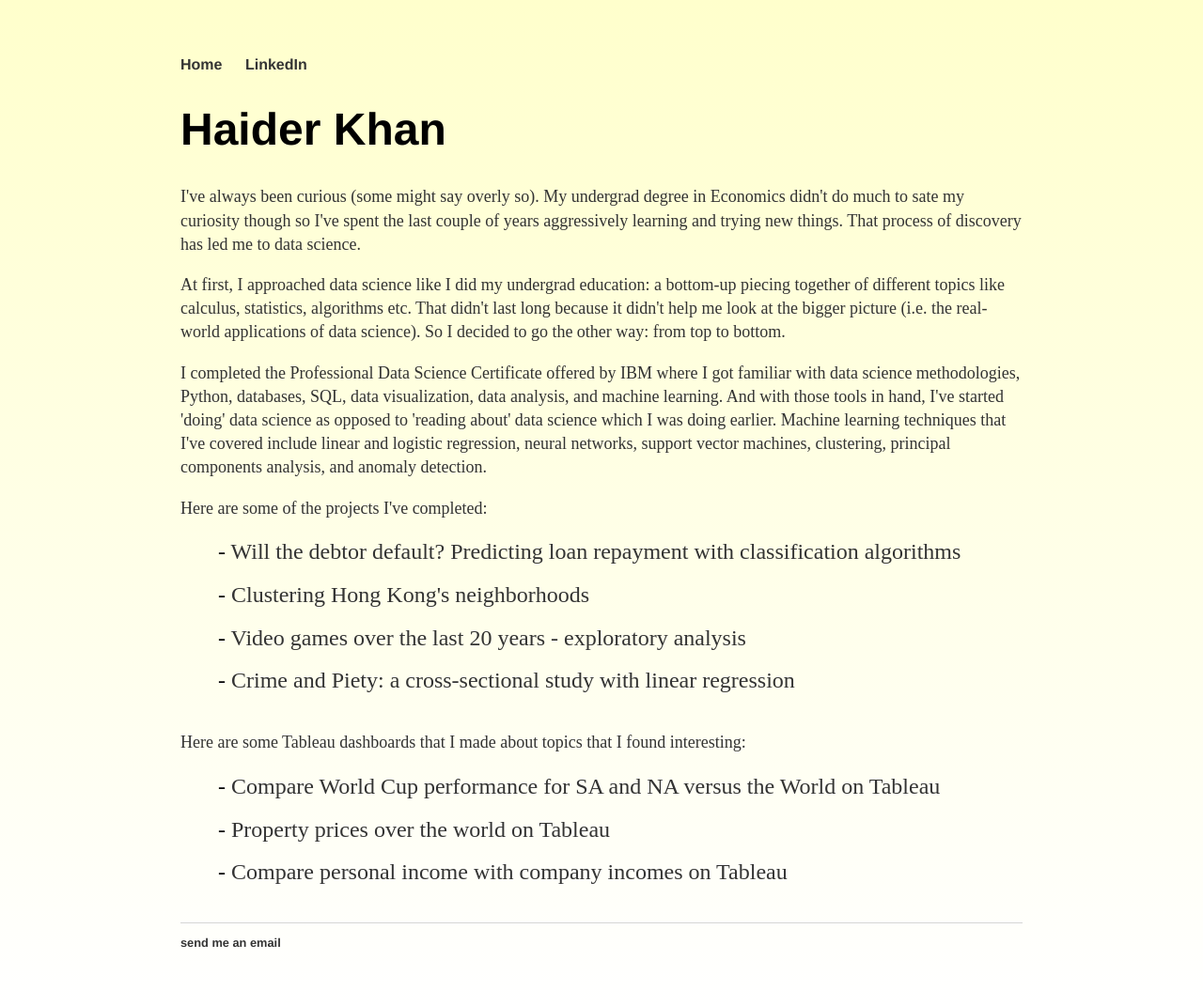
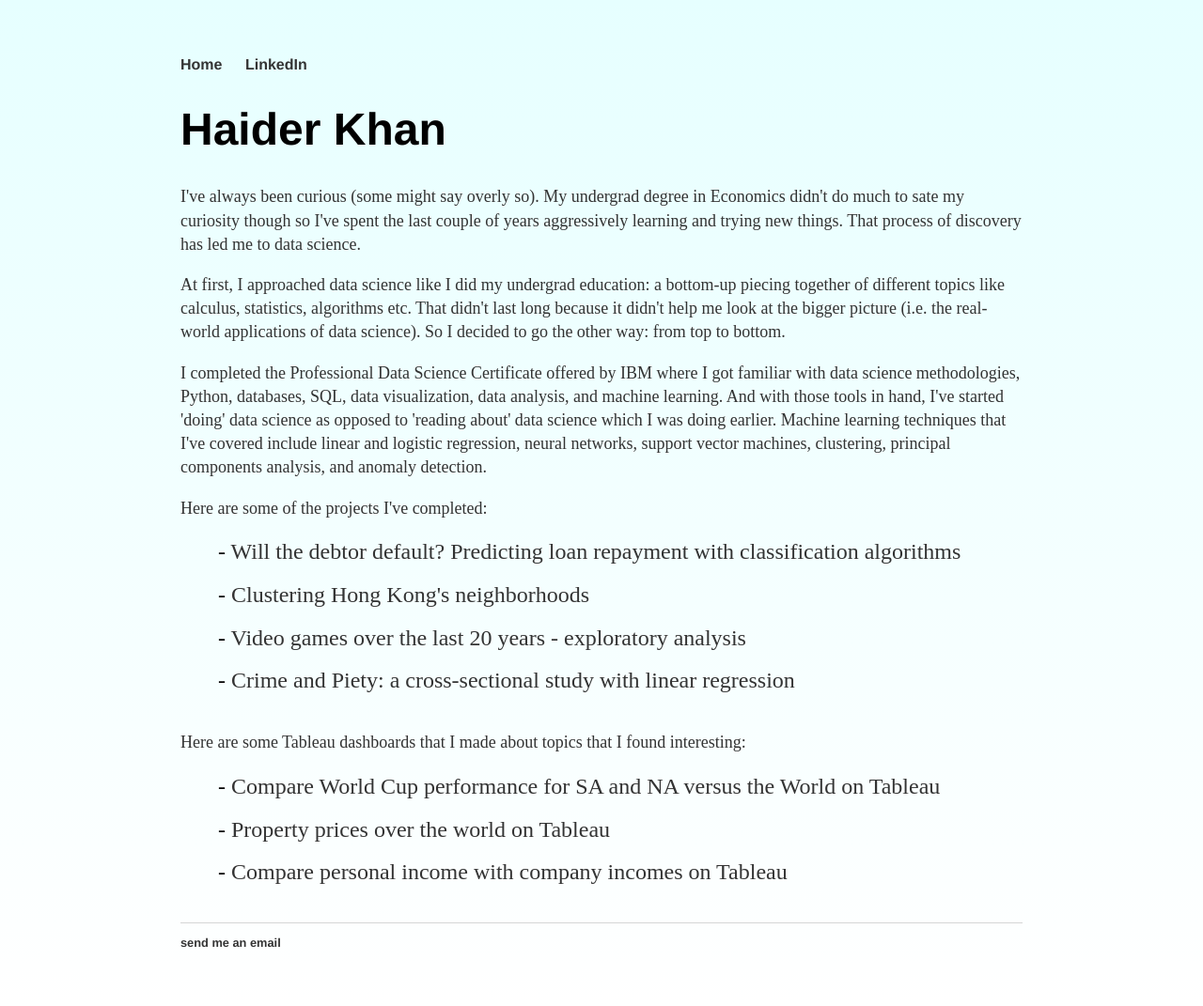
Before and after one commit to h2kh/h2kh.github.io, a Jekyll site: the page built from index.html, in a window 1280 px wide. Shown: the whole page at 94% size. Built offline with Jekyll 4.4.1, drawn with Linux system fonts in a browser that asks for light colours.

Commit message:
Update main.css

```diff
--- a/css/main.css
+++ b/css/main.css
@@ -1,11 +1,11 @@
 body {
     margin: 60px auto;
     width: 70%;
-    background: -webkit-linear-gradient(#ffffcc, #ffffff);
-    background: -o-linear-gradient(#ffffcc, #ffffff);
-    background: -moz-linear-gradient(#ffffcc, #ffffff);
-    background: linear-gradient(#ffffcc, #ffffff);
-    background-color: #ffffcc;
+    background: -webkit-linear-gradient(#e6ffff, #ffffff);
+    background: -o-linear-gradient(#e6ffff, #ffffff);
+    background: -moz-linear-gradient(#e6ffff, #ffffff);
+    background: linear-gradient(#e6ffff, #ffffff);
+    background-color: #e6ffff;
 
 }
 nav ul, footer ul {
```
